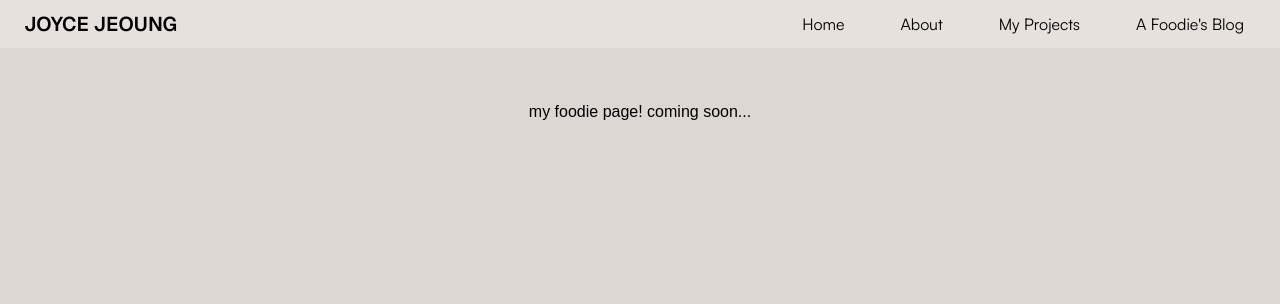
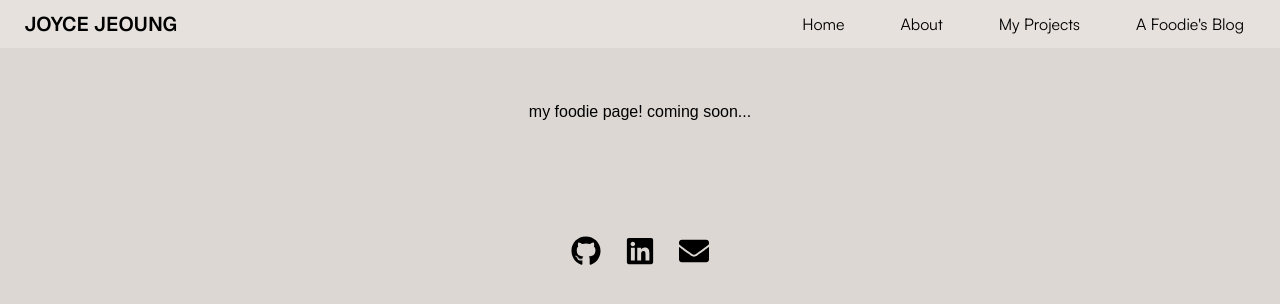
Before and after one commit to 1004yeeun/personal-portfolio, a Next.js app: page /foodie in a window 1280 px wide. Shown: the top 304 px of the page. Built offline with nearby package versions, Linux system fonts and the light colour scheme.

Commit message:
Create a Footer component and add to all pages

```diff
--- a/src/app/about/page.js
+++ b/src/app/about/page.js
@@ -1,6 +1,7 @@
 import NavBar from '../components/NavBar'
 import AboutSection from '../components/AboutSection'
-import ProjectSection from "../components/ProjectSection"
+import ProjectSection from '../components/ProjectSection'
+import Footer from '../components/Footer'
 
 export default function AboutPage() {
     return (
@@ -12,6 +13,8 @@ export default function AboutPage() {
             <div className="mx-auto px-7 py-25 sm:py-25">
                 <ProjectSection />
             </div>
+
+            <Footer />
         </main >
     );
 };
--- /dev/null
+++ b/src/app/components/Footer.jsx
@@ -0,0 +1,19 @@
+import { FaGithub, FaLinkedin, FaEnvelope } from 'react-icons/fa';
+
+const Footer = () => {
+    return (
+        <div className="flex justify-center gap-6 mb-8 text-3xl pt-3 pb-10">
+            <a href="https://github.com/1004yeeun" target="_blank" className="text-black hover:text-[#93908c] transition">
+                <FaGithub />
+            </a>
+            <a href="https://www.linkedin.com/in/joycejeoung" target="_blank" className="text-black hover:text-[#93908c] transition">
+                <FaLinkedin />
+            </a>
+            <a href="mailto:joycejeoung@ucla.edu" className="text-black hover:text-[#93908c] transition">
+                <FaEnvelope />
+            </a>
+        </div>
+    );
+};
+
+export default Footer;
--- a/src/app/foodie/page.js
+++ b/src/app/foodie/page.js
@@ -1,4 +1,5 @@
-import NavBar from "../components/NavBar"
+import NavBar from '../components/NavBar'
+import Footer from '../components/Footer'
 
 export default function FoodiePage() {
     return (
@@ -7,6 +8,8 @@ export default function FoodiePage() {
             <div>
                 <h1 className="mx-auto px-7 py-25 sm:py-25 text-center text-black">my foodie page! coming soon...</h1>
             </div>
+
+            <Footer />
         </main>
     );
 };
--- a/src/app/projects/page.js
+++ b/src/app/projects/page.js
@@ -1,5 +1,6 @@
 import NavBar from '../components/NavBar'
 import ProjectSection from '../components/ProjectSection'
+import Footer from '../components/Footer'
 
 export default function ProjectsPage() {
     return (
@@ -8,6 +9,8 @@ export default function ProjectsPage() {
             <div className="mx-auto px-7 py-15">
                 <ProjectSection />
             </div>
+
+            <Footer />
         </main>
     );
 };
```
